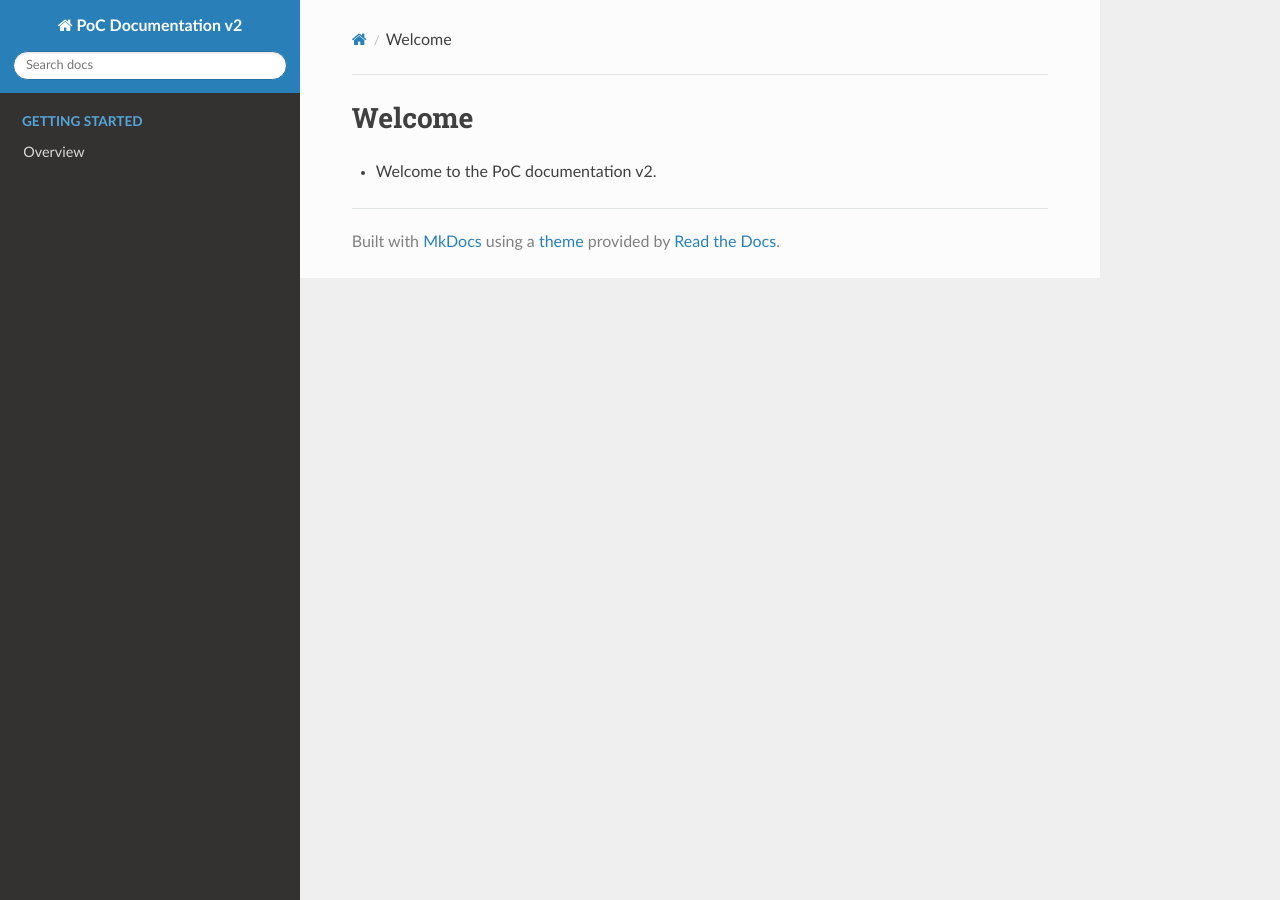
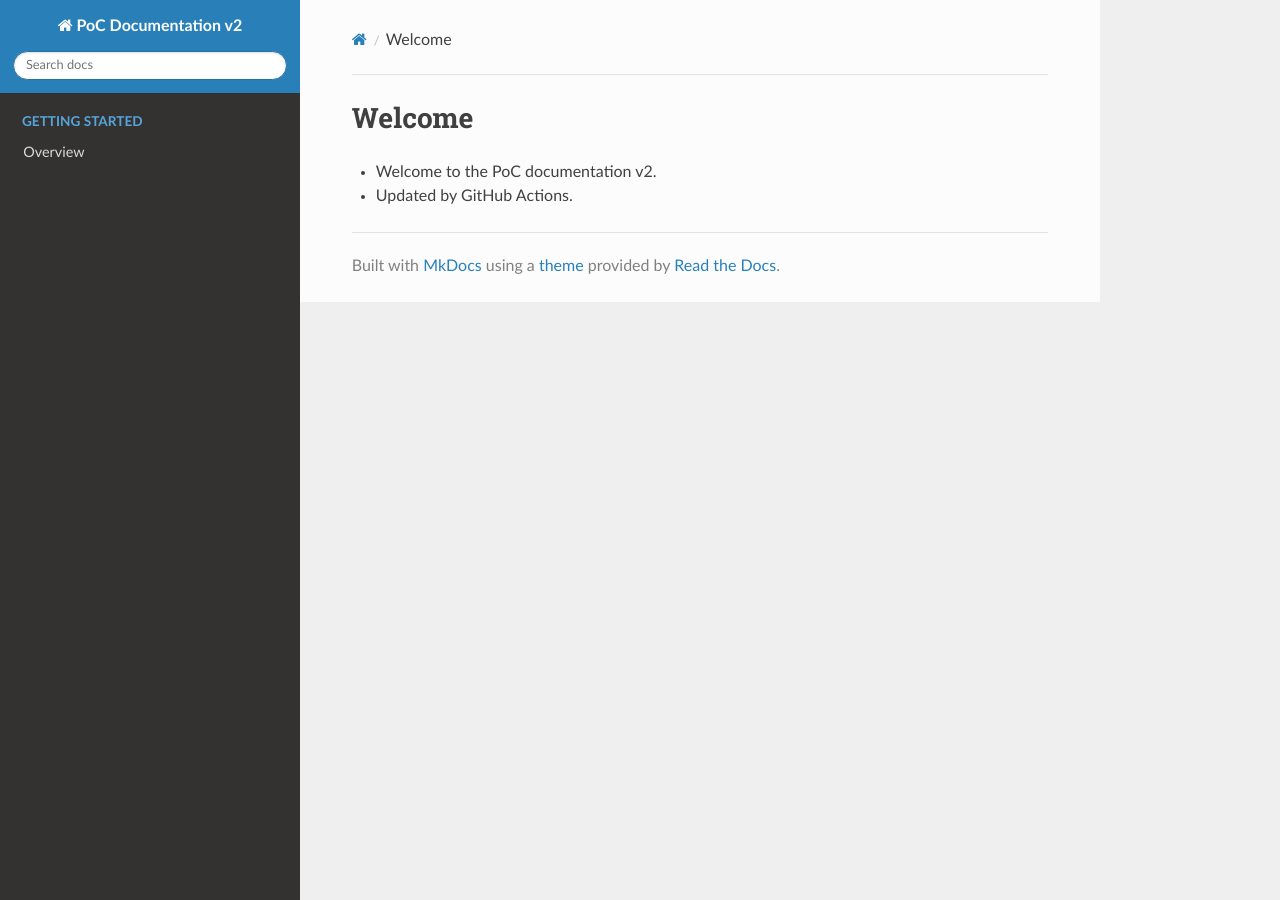
Before and after one commit to diegodalben/docs-templatea-v2, an MkDocs documentation site: the page built from docs/index.md, in a window 1280 px wide. Built offline with MkDocs 1.6.1, drawn with Linux system fonts in a browser that asks for light colours; nearby versions of some CDN libraries.

Commit message:
GitHub Actions test

```diff
--- a/docs/index.md
+++ b/docs/index.md
@@ -1,3 +1,4 @@
 # Welcome
 
 * Welcome to the PoC documentation v2.
+* Updated by GitHub Actions.
```
